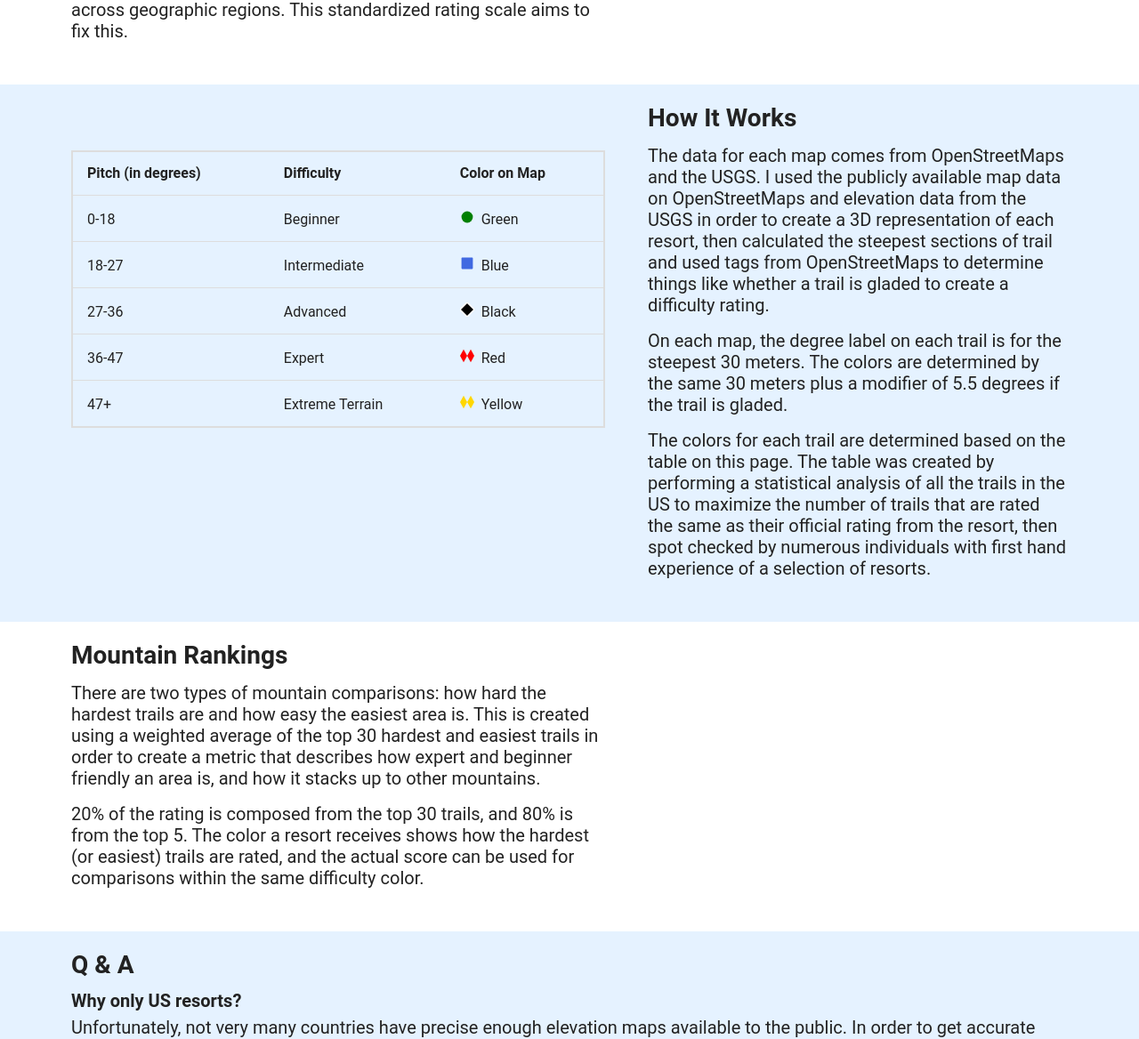
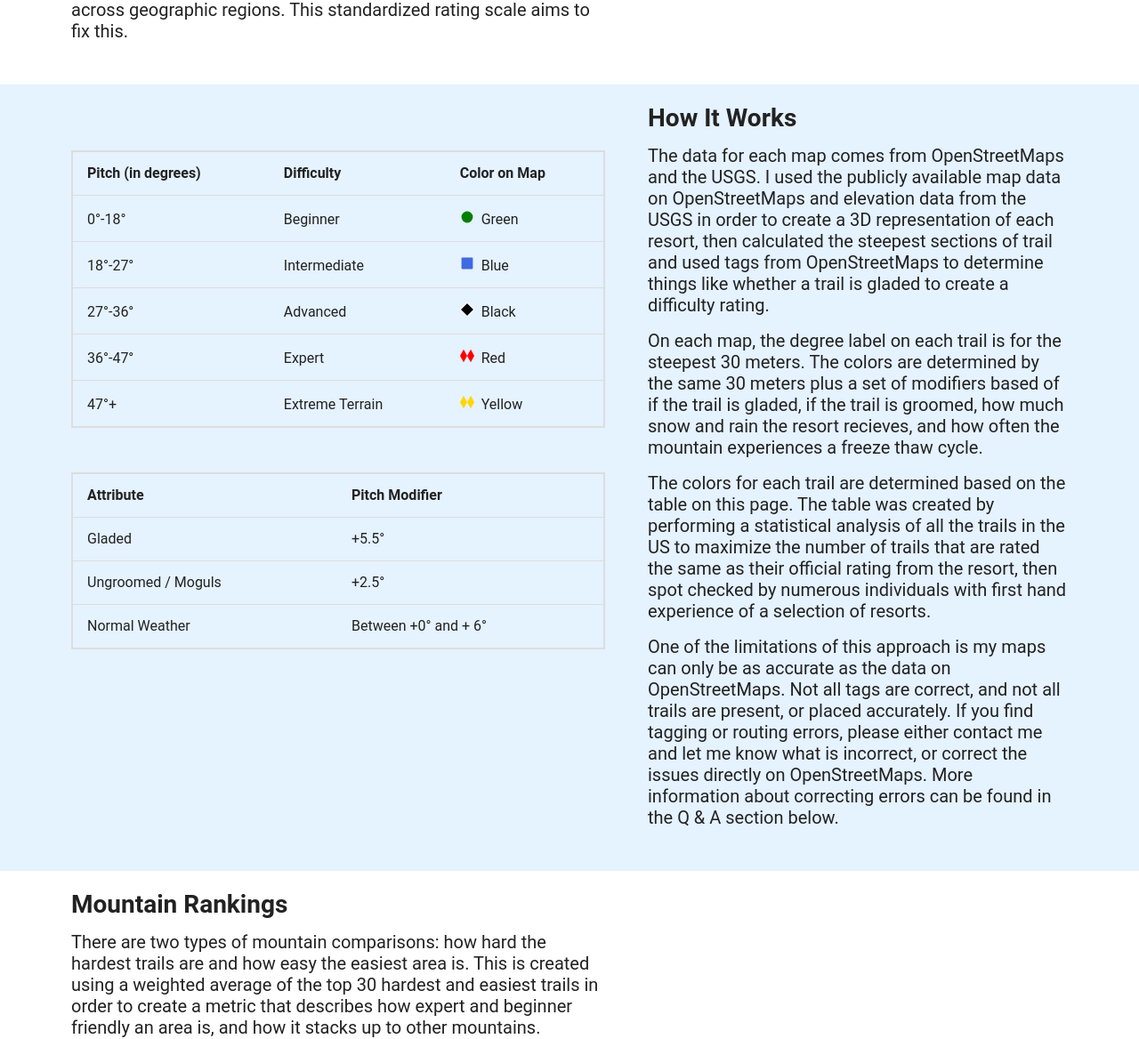
Before and after one commit to joshua-coppola/steep-seeker, a Flask app: page /about in a window 1280 px wide. Shown: the part 316-1484 px from the top of the page at 89% size. Run offline with Flask 3, Linux system fonts and the light colour scheme; parts of the project's set-up code (start-up, migrations or seed data) failed here and were passed over.

Commit message:
Edited about page to reflect model changes

```diff
--- a/templates/about.jinja
+++ b/templates/about.jinja
@@ -37,29 +37,51 @@ About
                 </thead>
                 <tbody>
                     <tr>
-                        <td>0-18</td>
+                        <td>0°-18°</td>
                         <td>Beginner</td>
                         <td><span class="icon difficulty-green"></span>Green</td>
                     </tr>
                     <tr>
-                        <td>18-27</td>
+                        <td>18°-27°</td>
                         <td>Intermediate</td>
                         <td><span class="icon difficulty-blue"></span>Blue</td>
                     </tr>
                     <tr>
-                        <td>27-36</td>
+                        <td>27°-36°</td>
                         <td>Advanced</td>
                         <td><span class="icon difficulty-black"></span>Black</td>
                     </tr>
                     <tr>
-                        <td>36-47</td>
+                        <td>36°-47°</td>
                         <td>Expert</td>
                         <td><span class="icon difficulty-red"></span>Red</td>
                     </tr>
                     <tr>
-                        <td>47+</td>
+                        <td>47°+</td>
                         <td>Extreme Terrain</td>
                         <td><span class="icon difficulty-yellow"></span>Yellow</td>
+                    </tr>
+                </tbody>
+            </table>
+            <table>
+                <thead>
+                    <tr>
+                        <td>Attribute</td>
+                        <td>Pitch Modifier</td>
+                    </tr>
+                </thead>
+                <tbody>
+                    <tr>
+                        <td>Gladed</td>
+                        <td>+5.5°</td>
+                    </tr>
+                    <tr>
+                        <td>Ungroomed / Moguls</td>
+                        <td>+2.5°</td>
+                    </tr>
+                    <tr>
+                        <td>Normal Weather</td>
+                        <td>Between +0° and + 6°</td>
                     </tr>
                 </tbody>
             </table>
@@ -75,14 +97,23 @@ About
             trail is gladed to create a difficulty rating.</p>
 
             <p>On each map, the degree label on each trail is for the steepest 30
-            meters. The colors are determined by the same 30 meters plus a modifier
-            of 5.5 degrees if the trail is gladed.</p>
+            meters. The colors are determined by the same 30 meters plus a set of
+            modifiers based of if the trail is gladed, if the trail is groomed,
+            how much snow and rain the resort recieves, and how often the mountain
+            experiences a freeze thaw cycle.</p>
 
             <p>The colors for each trail are determined based on the table on this
             page. The table was created by performing a statistical analysis of all
             the trails in the US to maximize the number of trails that are rated
             the same as their official rating from the resort, then spot checked by
             numerous individuals with first hand experience of a selection of resorts.</p>
+
+            <p>One of the limitations of this approach is my maps can only be as
+            accurate as the data on OpenStreetMaps. Not all tags are correct, and
+            not all trails are present, or placed accurately. If you find tagging or
+            routing errors, please either contact me and let me know what is incorrect,
+            or correct the issues directly on OpenStreetMaps. More information about
+            correcting errors can be found in the Q & A section below.</p>
         </div>
     </section>
     <section class="blurb">
--- a/templates/map.jinja
+++ b/templates/map.jinja
@@ -29,6 +29,8 @@
         <div class="mountain-section">
             <h2>Trails - Sorted by Difficulty</h2>
             <ul>
+                <li><span class="icon gladed"></span>Gladed</li>
+                <li><span>&nbsp;&nbsp;</span><span class="icon ungroomed"></span>Ungroomed/Moguls</li>
                 {% for trail in trails %}
                 {% if not '' == trail.name %}
                 <li>
```
Also changed, not shown: static/base.css (+0 -3 lines).
